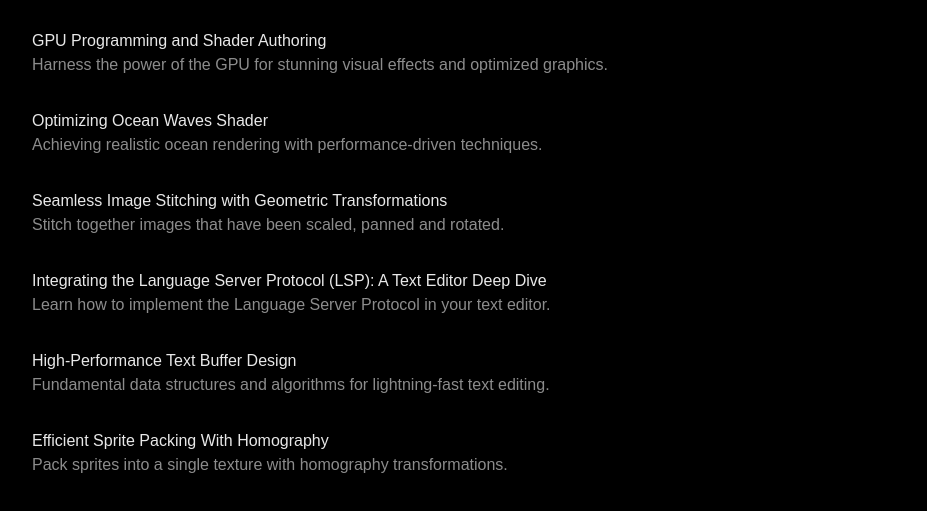
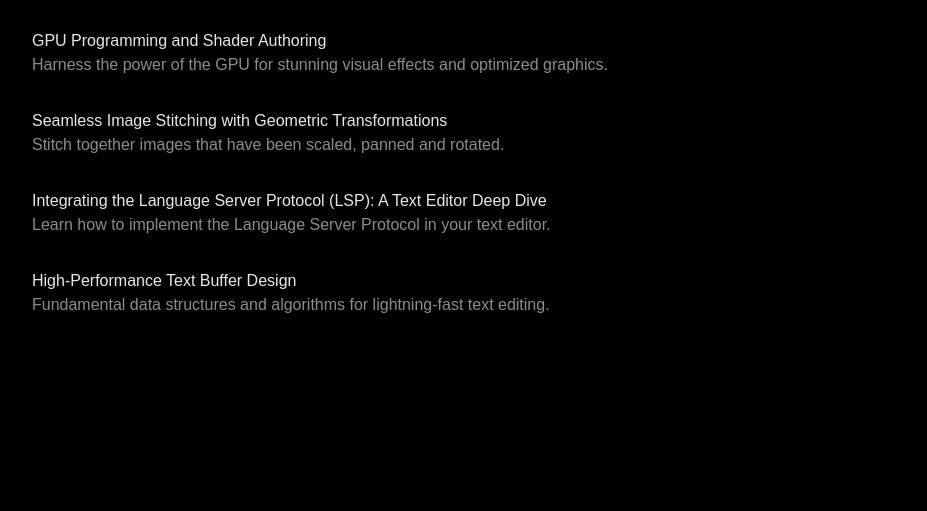
Before and after one commit to FastestMolasses/abem_dev, an Astro site: page /compositions in a window 1280 px wide. Shown: the part 107-618 px from the top of the page, without its empty margins (176-1103 px from the left). Built offline with nearby package versions, Linux system fonts and the light colour scheme; Astro itself is replaced by a stand-in of ours; a web font is replaced by a local one.

Commit message:
Remove compositions

```diff
--- a/src/pages/compositions.astro
+++ b/src/pages/compositions.astro
@@ -11,16 +11,6 @@ import Layout from '@/layouts/Layout.astro';
             <!-- subtitle -->
             <p class='text-primary-muted'>
                 Harness the power of the GPU for stunning visual effects and optimized graphics.
-            </p>
-        </li>
-
-        <li class='hover:text-accent-muted'>
-            <a href=''>
-                Optimizing Ocean Waves Shader
-            </a>
-            <!-- subtitle -->
-            <p class='text-primary-muted'>
-                Achieving realistic ocean rendering with performance-driven techniques.
             </p>
         </li>
 
@@ -54,15 +44,5 @@ import Layout from '@/layouts/Layout.astro';
                 Fundamental data structures and algorithms for lightning-fast text editing.
             </p>
         </li>
-
-        <li class='hover:text-accent-muted'>
-            <a href=''>
-                Efficient Sprite Packing With Homography
-            </a>
-            <!-- subtitle -->
-            <p class='text-primary-muted'>
-                Pack sprites into a single texture with homography transformations.
-            </p>
-        </li>
     </ul>
 </Layout>
```
